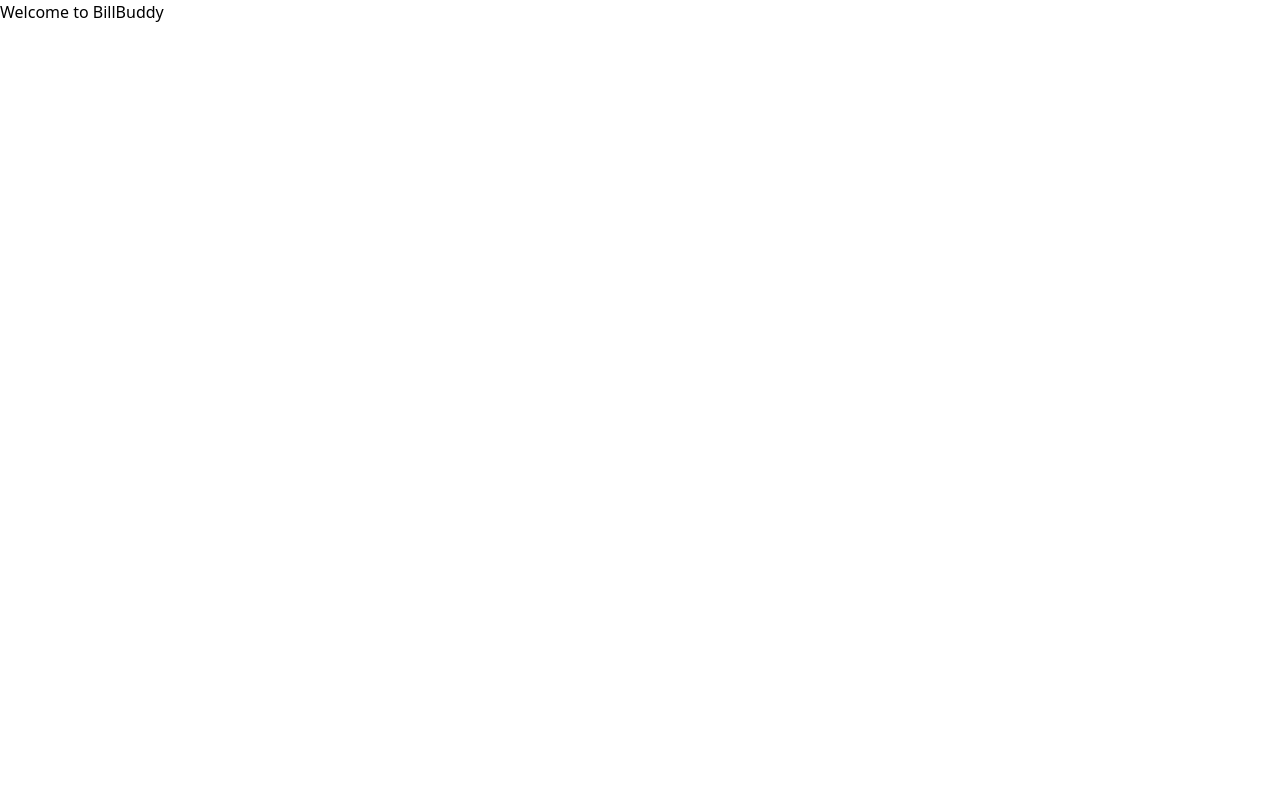
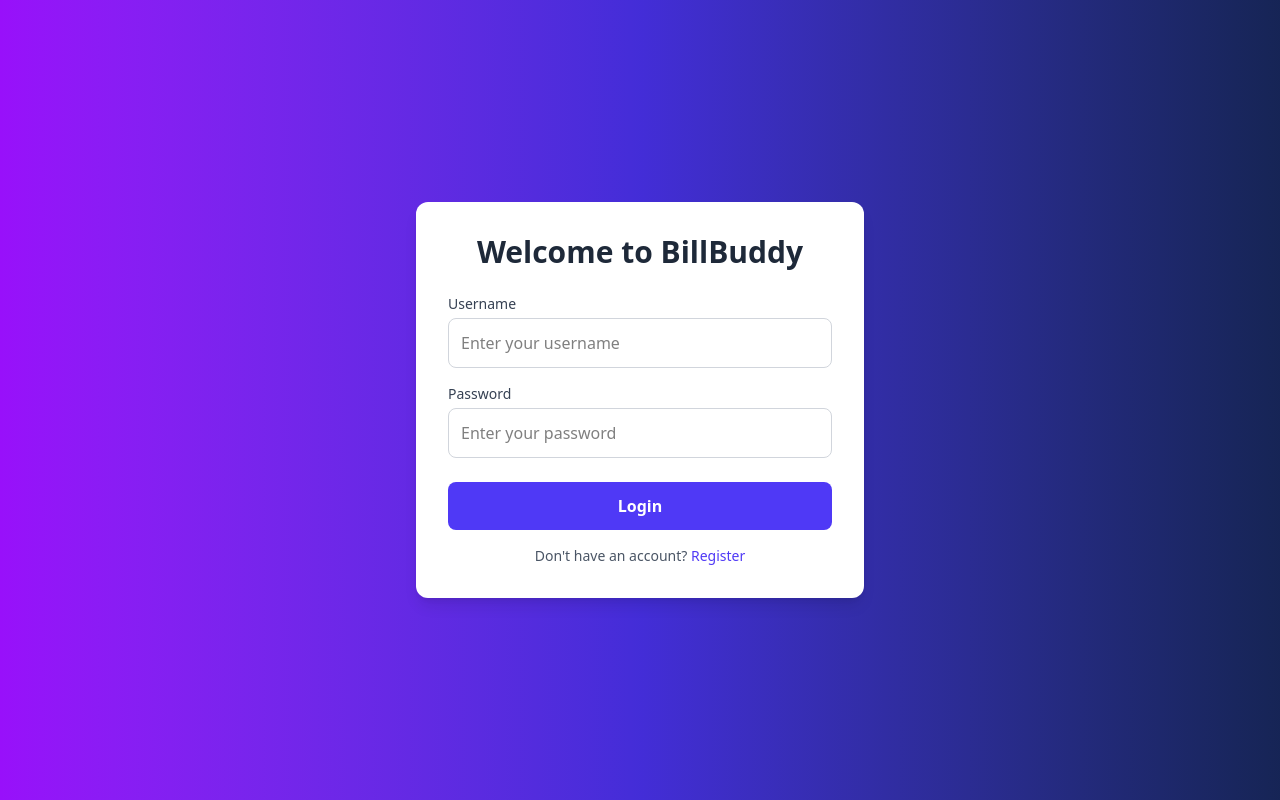
Before and after one commit to Abel2281/BillBuddy, a React (Vite) app in the folder frontend/: page / in a window 1280 px wide. Built offline with nearby package versions, Linux system fonts and the light colour scheme.

Commit message:
Made Login page the base page

```diff
--- a/frontend/src/App.jsx
+++ b/frontend/src/App.jsx
@@ -11,7 +11,7 @@
   return (
     <Router>
       <Routes>
-        <Route path="/" element={<h2>Welcome to BillBuddy</h2>} />
+        <Route path="/" element={<Login setIsAuthenticated={setIsAuthenticated} />} />
         <Route path="/login" element={<Login setIsAuthenticated={setIsAuthenticated} />} />
         <Route path="/register" element={<Register setIsAuthenticated={setIsAuthenticated} />} />
         <Route
```
